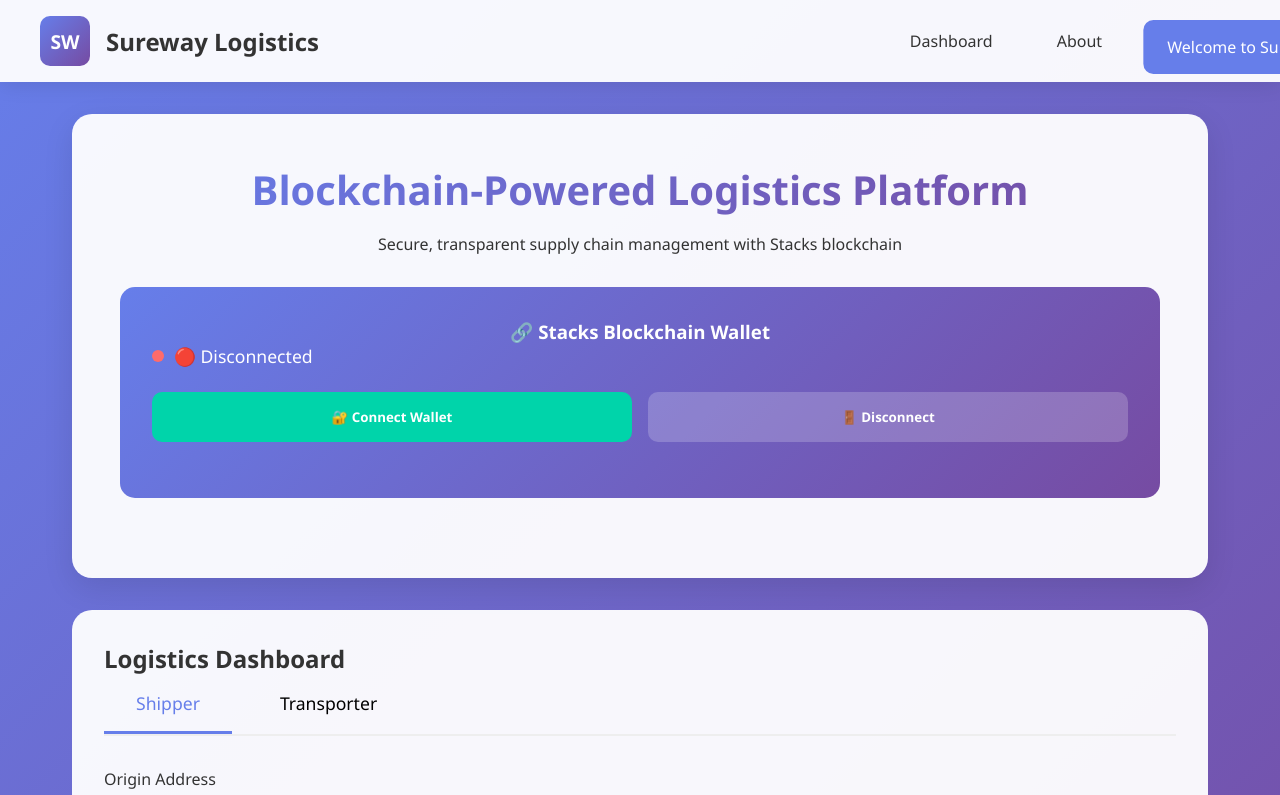
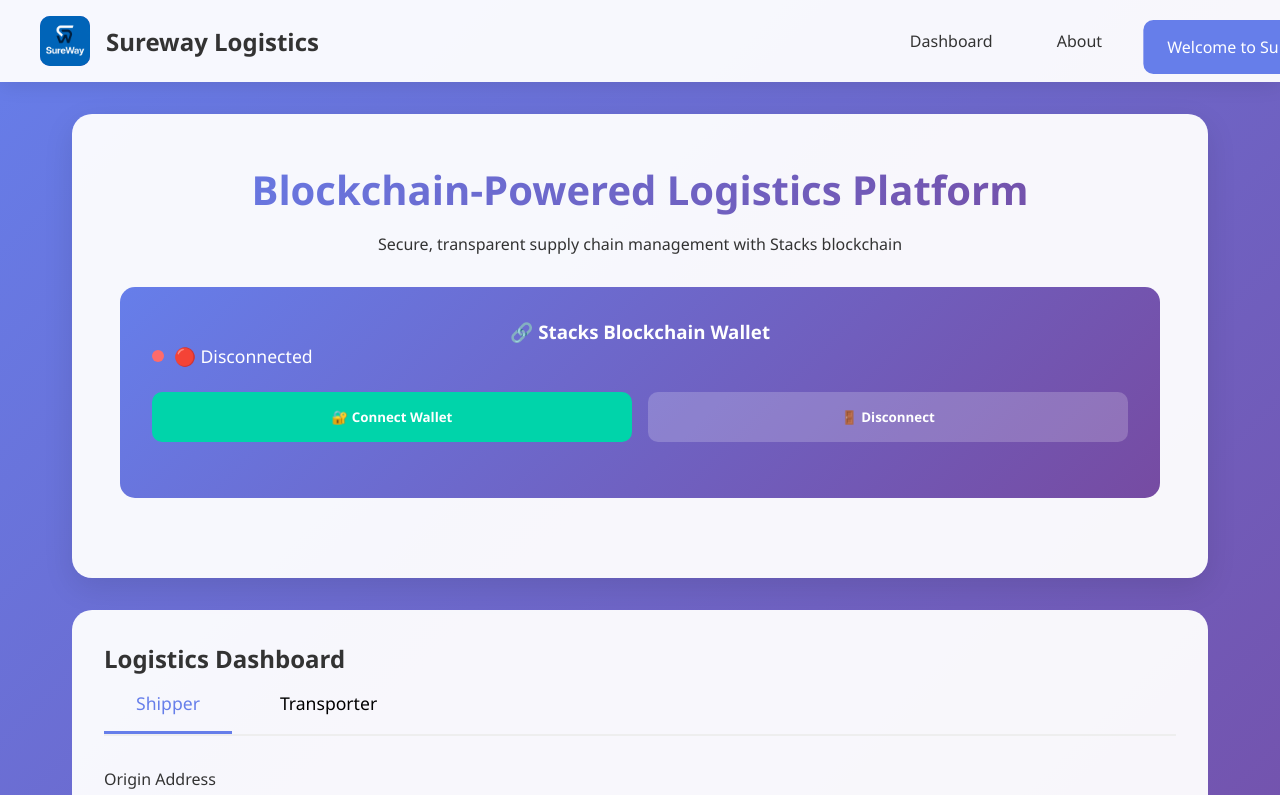
Before and after one commit to sureways739-art/Cargoconnect-escrow, a plain HTML site: page index.html in a window 1280 px wide. Shown: the top 795 px of the page. Drawn offline with Linux system fonts and the light colour scheme.

Commit message:
Update index.html
Added Sureway Logistics brand logo asset for platform branding:

• File: sureway-logo.png
• Purpose: Professional brand identity implementation
• Ready for: UI integration and header display
• Impact: Enhanced platform credibility and recognition

Logo asset prepared for immediate integration into website header and branding materials.

```diff
--- a/index.html
+++ b/index.html
@@ -280,7 +280,10 @@
     <header>
         <nav class="nav-container">
             <div class="logo">
-                <div class="logo-img">SW</div>
+                <div class="logo-img">
+    <img src="sureway-logo.png" alt="Sureway Logistics"
+         style="width: 100%; height: 100%; border-radius: 10px; object-fit: cover;">
+</div>
                 <div class="logo-text">Sureway Logistics</div>
             </div>
             <ul class="nav-links">
```
